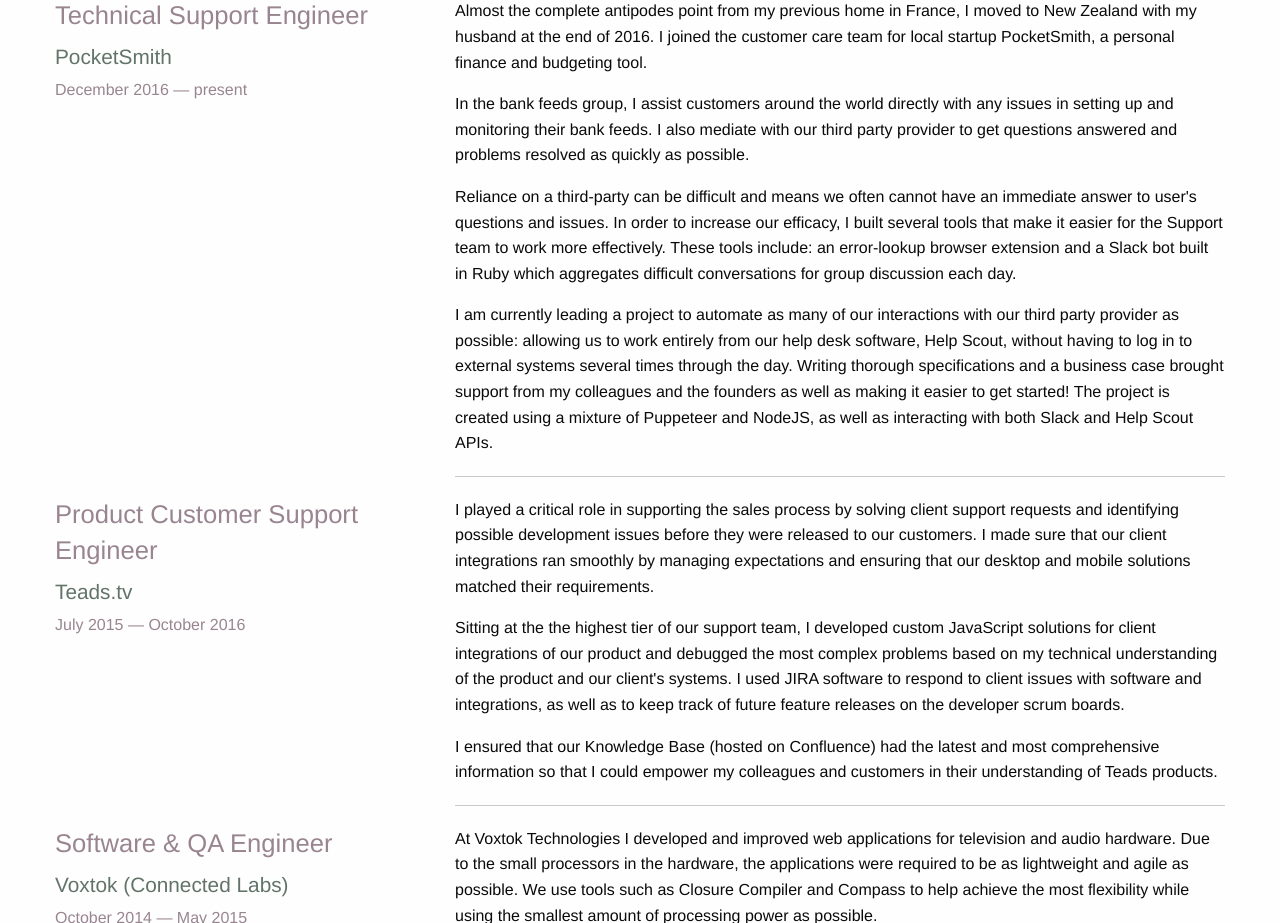
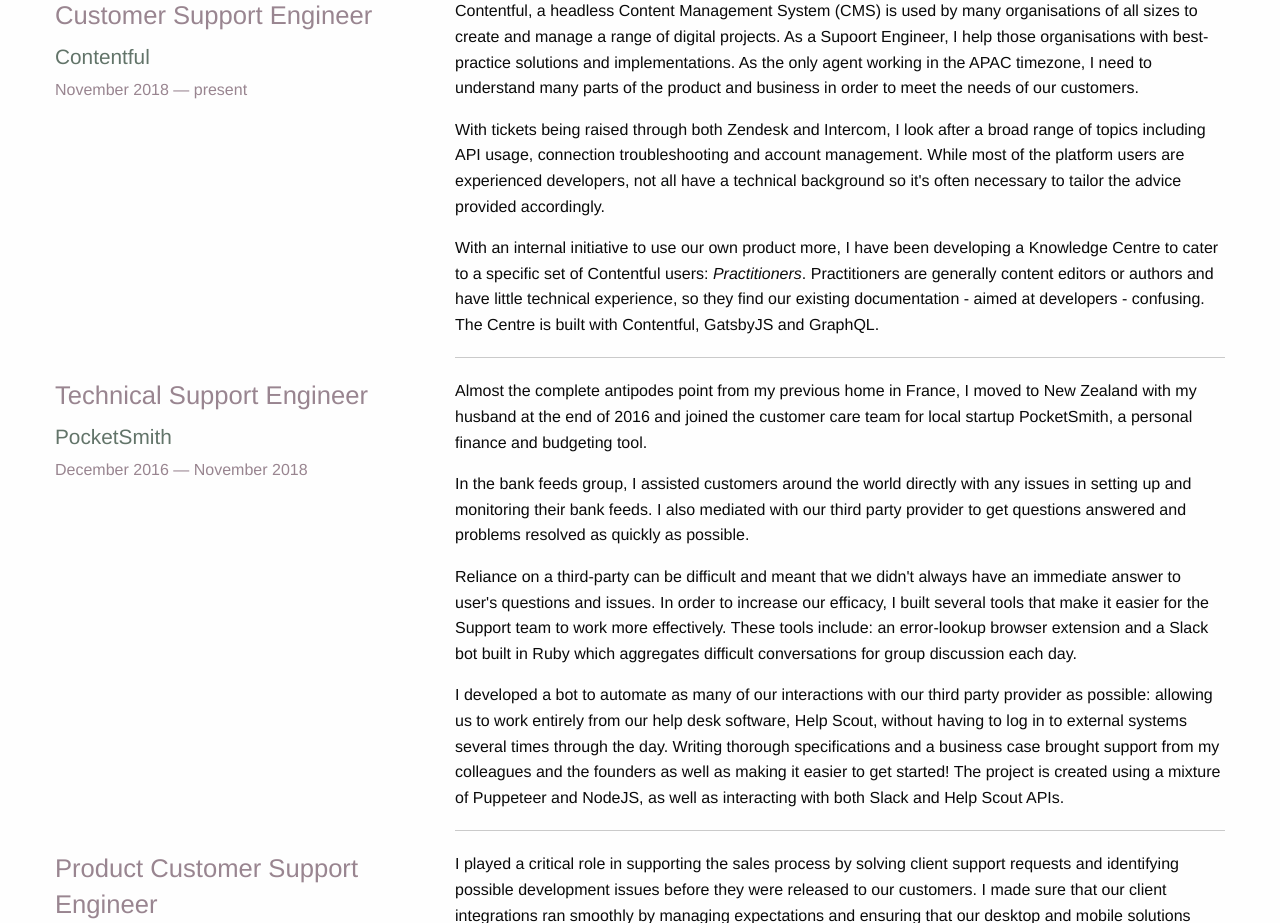
Before and after one commit to catburston/catburston.github.io, a website: page index.html in a window 1280 px wide. Shown: the part 551-1474 px from the top of the page. Drawn offline with Linux system fonts and the light colour scheme.

Commit message:
adding latest experience

```diff
--- a/index.html
+++ b/index.html
@@ -68,7 +68,7 @@
             <dd><span class="warning label"><a href="http://bit.ly/linkedin_catburston">linkedin.com/in/catburston</a></span></dd>
             <dt>Languages</dt>
             <dd><span class="success label">English: native</span></dd>
-            <dd><span class="success label">German: business</span></dd>
+            <dd><span class="success label">German: conversation</span></dd>
             <dd><span class="success label">French: conversation</span></dd>
           </dl>
         </div>
@@ -91,15 +91,27 @@
         </div>
 
         <div class="small-12 medium-4 columns">
+          <h3>Customer Support Engineer</h3>
+          <h4><a href="https://www.contentful.com/">Contentful</a></h4>
+          <h6>November 2018 &mdash; present</h6>
+        </div>
+        <div class="small-12 medium-8 columns">
+          <p>Contentful, a headless Content Management System (CMS) is used by many organisations of all sizes to create and manage a range of digital projects. As a Supoort Engineer, I help those organisations with best-practice solutions and implementations. As the only agent working in the APAC timezone, I need to understand many parts of the product and business in order to meet the needs of our customers.</p>
+          <p>With tickets being raised through both Zendesk and Intercom, I look after a broad range of topics including API usage, connection troubleshooting and account management. While most of the platform users are experienced developers, not all have a technical background so it's often necessary to tailor the advice provided accordingly.</p>
+          <p>With an internal initiative to use our own product more, I have been developing a Knowledge Centre to cater to a specific set of Contentful users: <em>Practitioners</em>. Practitioners are generally content editors or authors and have little technical experience, so they find our existing documentation - aimed at developers - confusing. The Centre is built with Contentful, GatsbyJS and GraphQL.</p>
+        <hr>
+        </div>
+
+        <div class="small-12 medium-4 columns">
           <h3>Technical Support Engineer</h3>
           <h4><a href="https://www.pocketsmith.com/">PocketSmith</a></h4>
-          <h6>December 2016 &mdash; present</h6>
+          <h6>December 2016 &mdash; November 2018</h6>
         </div>
         <div class="small-12 medium-8 columns">
-          <p>Almost the complete antipodes point from my previous home in France, I moved to New Zealand with my husband at the end of 2016. I joined the customer care team for local startup PocketSmith, a personal finance and budgeting tool.</p>
-          <p>In the bank feeds group, I assist customers around the world directly with any issues in setting up and monitoring their bank feeds. I also mediate with our third party provider to get questions answered and problems resolved as quickly as possible.</p>
-          <p>Reliance on a third-party can be difficult and means we often cannot have an immediate answer to user's questions and issues. In order to increase our efficacy, I built several tools that make it easier for the Support team to work more effectively. These tools include: an error-lookup browser extension and a Slack bot built in Ruby which aggregates difficult conversations for group discussion each day.</p>
-          <p>I am currently leading a project to automate as many of our interactions with our third party provider as possible: allowing us to work entirely from our help desk software, Help Scout, without having to log in to external systems several times through the day. Writing thorough specifications and a business case brought support from my colleagues and the founders as well as making it easier to get started! The project is created using a mixture of Puppeteer and NodeJS, as well as interacting with both Slack and Help Scout APIs.</p>
+          <p>Almost the complete antipodes point from my previous home in France, I moved to New Zealand with my husband at the end of 2016 and joined the customer care team for local startup PocketSmith, a personal finance and budgeting tool.</p>
+          <p>In the bank feeds group, I assisted customers around the world directly with any issues in setting up and monitoring their bank feeds. I also mediated with our third party provider to get questions answered and problems resolved as quickly as possible.</p>
+          <p>Reliance on a third-party can be difficult and meant that we didn't always have an immediate answer to user's questions and issues. In order to increase our efficacy, I built several tools that make it easier for the Support team to work more effectively. These tools include: an error-lookup browser extension and a Slack bot built in Ruby which aggregates difficult conversations for group discussion each day.</p>
+          <p>I developed a bot to automate as many of our interactions with our third party provider as possible: allowing us to work entirely from our help desk software, Help Scout, without having to log in to external systems several times through the day. Writing thorough specifications and a business case brought support from my colleagues and the founders as well as making it easier to get started! The project is created using a mixture of Puppeteer and NodeJS, as well as interacting with both Slack and Help Scout APIs.</p>
         <hr>
         </div>
 
@@ -226,14 +238,7 @@
           <h3>Email</h3>
         </div>
         <div class="small-12 medium-8 columns">
-          <p><a href="mailto:catburston@gmail.com">cat1788@catburston.com</a></p>
-          <hr>
-        </div>
-        <div class="small-12 medium-4 columns">
-          <h3>Web</h3>
-        </div>
-        <div class="small-12 medium-8 columns">
-          <p><a href="http://catburston.com">catburston.com</a></p>
+          <p><a href="mailto:catburston@gmail.com">catburston@gmail.com</a></p>
           <hr>
         </div>
         <div class="small-12 medium-4 columns">
@@ -248,6 +253,13 @@
         </div>
         <div class="small-12 medium-8 columns">
           <p><a href="http://bit.ly/catburston_github">github.com/catburston</a></p>
+        </div>
+        <div class="small-12 medium-4 columns">
+          <h3>Web</h3>
+        </div>
+        <div class="small-12 medium-8 columns">
+          <p><a href="http://catburston.com">catburston.com</a></p>
+          <hr>
         </div>
       </div>
 
```
